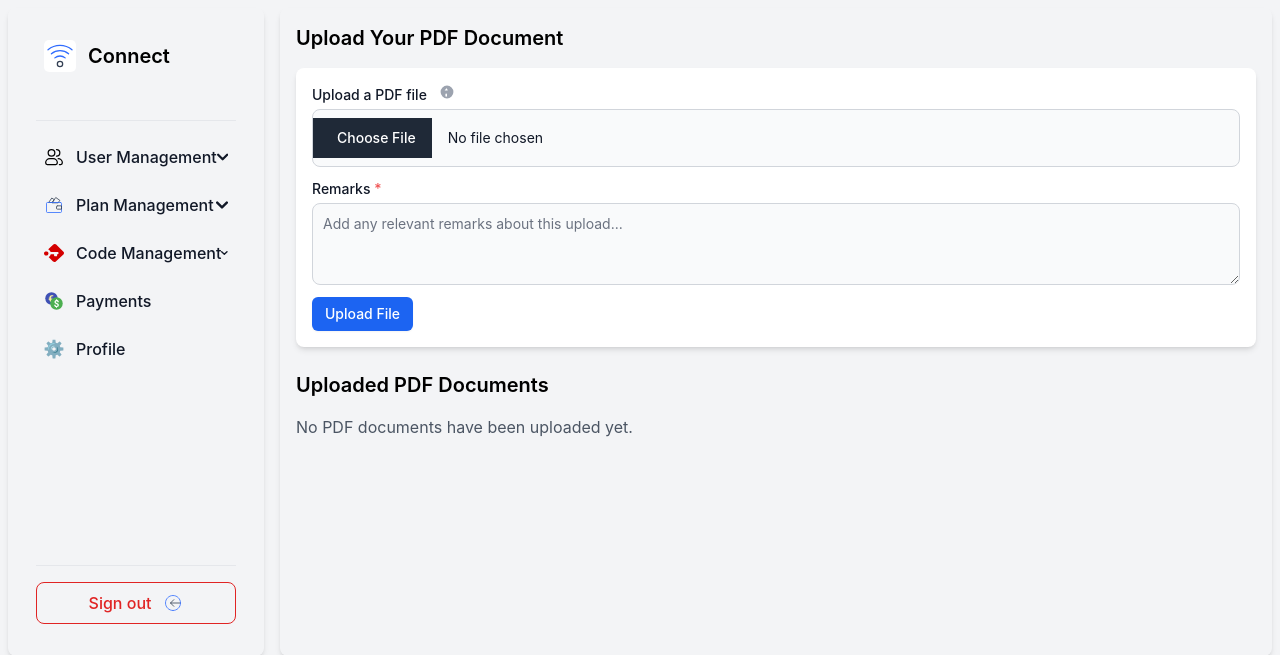
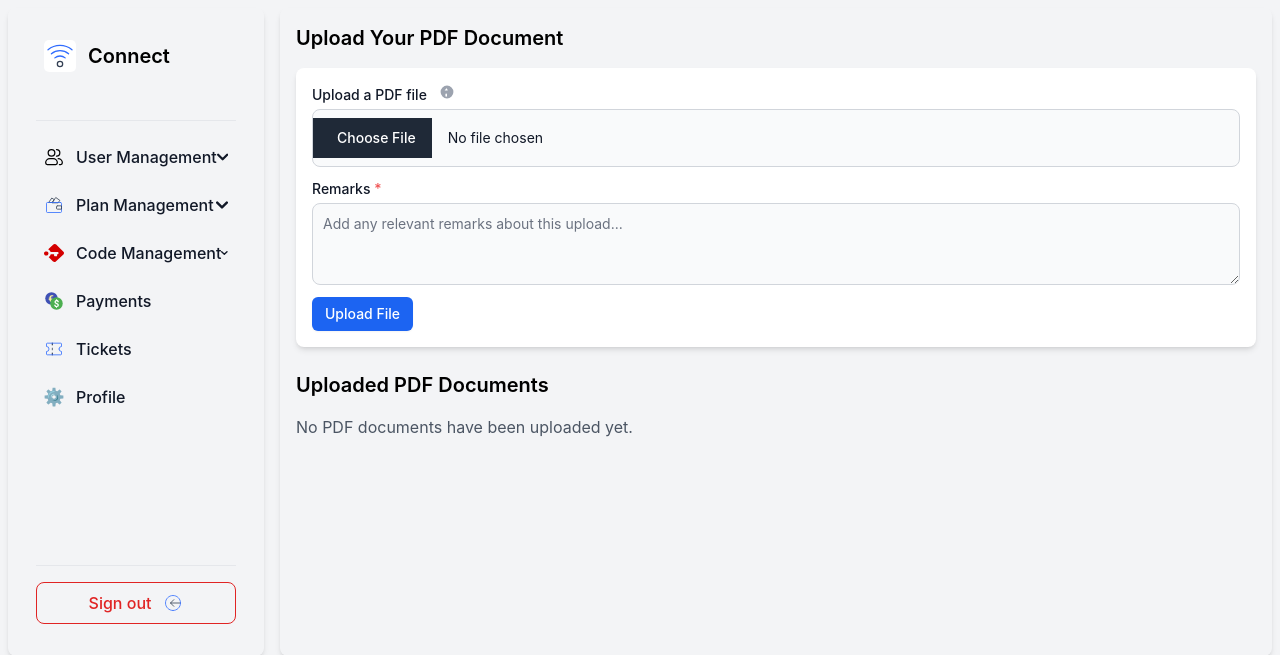
Before and after one commit to thomaspt2016/Wifi-Collection, a Django app: template templates/owner/codup.html in a window 1280 px wide. Shown: the top 655 px of the page. Run offline with Django 4.2, Linux system fonts and the light colour scheme; the template is opened without the code that fills it, so the values that code supplies are empty; some libraries are stand-ins or nearby versions.

Commit message:
collection agent promotion completed

```diff
--- a/templates/owner/ownhom.html
+++ b/templates/owner/ownhom.html
@@ -249,6 +249,15 @@
                             <span class="flex-1 ms-3 whitespace-nowrap sidebar-text">Payments</span>
                         </a>
                     </li>
+
+                    <li>
+                        <a href="{% url 'owner:payments' %}"
+                            class="flex items-center p-2 text-gray-900 rounded-lg dark:text-white hover:bg-teal-50 dark:hover:bg-gray-700 group">
+                            <img class="flex-shrink-0 w-5 h-5 text-gray-500 transition duration-75 dark:text-gray-400 group-hover:text-teal-900 dark:group-hover:text-white"
+                                src="{% static 'client icons/ticket.svg' %}" alt="Payments icon" />
+                            <span class="flex-1 ms-3 whitespace-nowrap sidebar-text">Tickets</span>
+                        </a>
+                    </li>
                     <li>
                         <a href="{% url 'common:profileupdate' pass.user.id %}"
                             class="flex items-center p-2 text-gray-900 rounded-lg dark:text-white hover:bg-teal-50 dark:hover:bg-gray-700 group">
```
